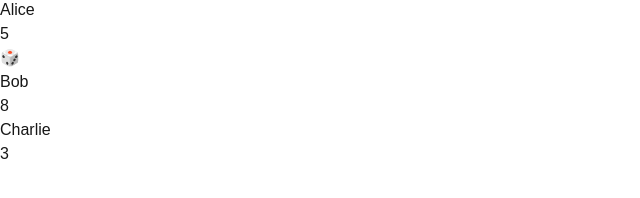
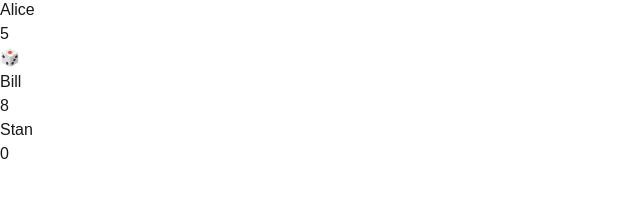
Before and after one commit to stanmattingly/wordwave, a Next.js app: page / in a window 1280 px wide. Shown: the part 146-344 px from the top of the page, without its empty margins (0-640 px from the left). Built offline with nearby package versions, Linux system fonts and the light colour scheme.

Commit message:
props and interfaces fun times only

```diff
--- a/src/app/components/Lobby.tsx
+++ b/src/app/components/Lobby.tsx
@@ -7,16 +7,15 @@ interface Player {
   id: number;
   name: string;
   points: number;
-  isActive: boolean; // To determine whose turn it is
+  isActive: boolean;
 }
 
-export default function Lobby() {
-  const [roundNumber, setRoundNumber] = useState(0);
-  const [players, setPlayers] = useState<Player[]>([
-    { id: 1, name: "Alice", points: 5, isActive: true },
-    { id: 2, name: "Bob", points: 8, isActive: false },
-    { id: 3, name: "Charlie", points: 3, isActive: false },
-  ]);
+interface LobbyProps {
+  roundNumber: number;
+  players: Player[];
+}
+
+const Lobby: React.FC<LobbyProps> = ({ roundNumber, players }) => {
   const totalRounds = 5;
 
   // TODO: setPlayers from websocket
@@ -46,4 +45,6 @@ export default function Lobby() {
       </div>
     </div>
   );
-}
+};
+
+export default Lobby;
--- a/src/app/page.tsx
+++ b/src/app/page.tsx
@@ -5,9 +5,25 @@ import { useState } from "react";
 import GameBoard from "@/app/components/Gameboard";
 import Lobby from "@/app/components/Lobby";
 
+interface Player {
+  id: number;
+  name: string;
+  points: number;
+  isActive: boolean;
+}
+
 export default function Home() {
-  // TODO: Game Controller functions: startGame, nextTurn, nextRound, setPlayerScore
-  // TODO: Pass props to GameBoard and Lobby
+  // TODO: functions: startGame, nextTurn, nextRound
+  // TODO: Pass props to GameBoard
+
+  const totalRounds = 5;
+  const [roundNumber, setRoundNumber] = useState(0);
+
+  const [players, setPlayers] = useState<Player[]>([
+    { id: 1, name: "Alice", points: 5, isActive: true },
+    { id: 2, name: "Bill", points: 8, isActive: false },
+    { id: 3, name: "Stan", points: 0, isActive: false },
+  ]);
 
   const handleIt = () => {
     console.log("yo");
@@ -28,7 +44,7 @@ export default function Home() {
         </div>
 
         <div className="col-span-3">
-          <Lobby />
+          <Lobby roundNumber={roundNumber} players={players} />
         </div>
       </div>
     </div>
```
